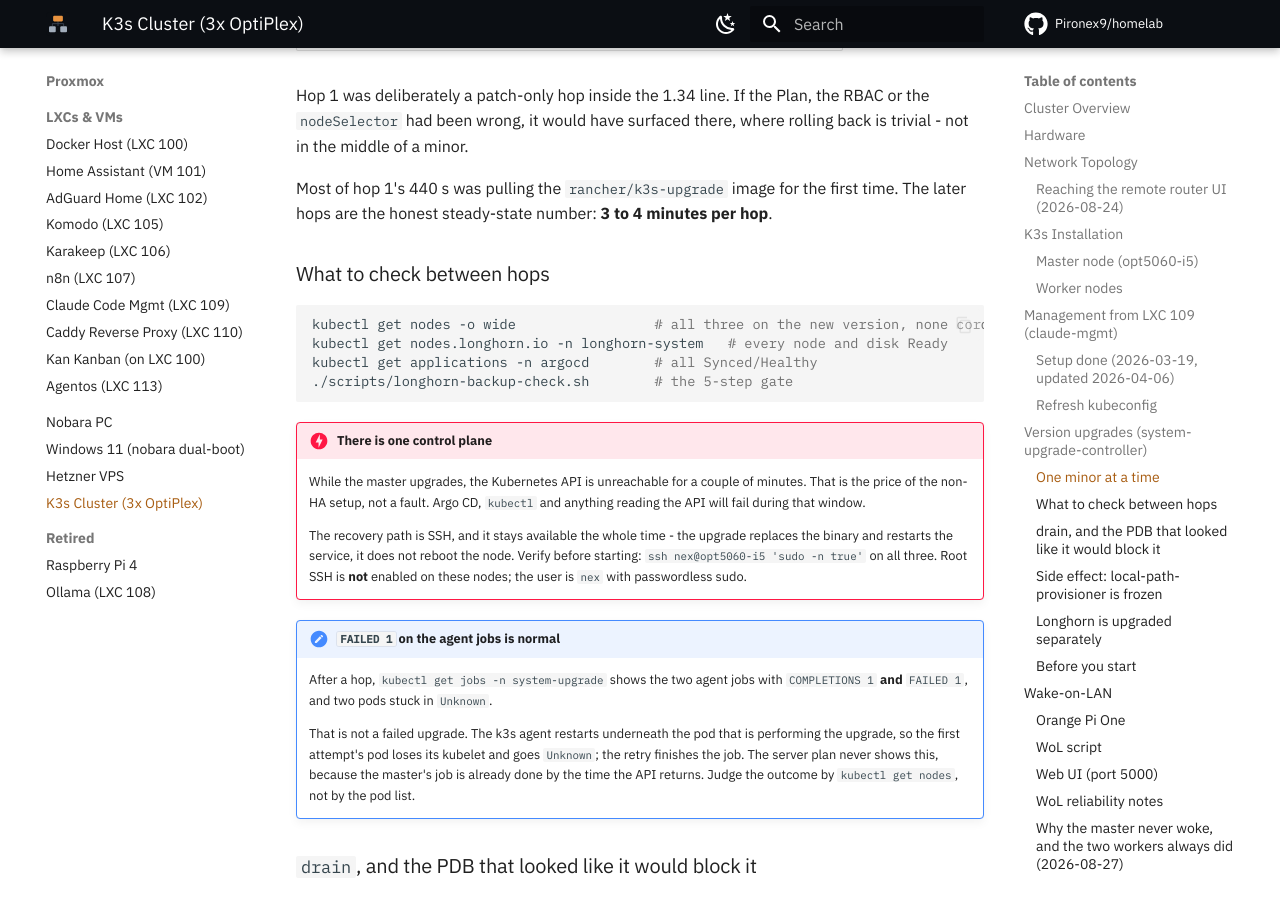
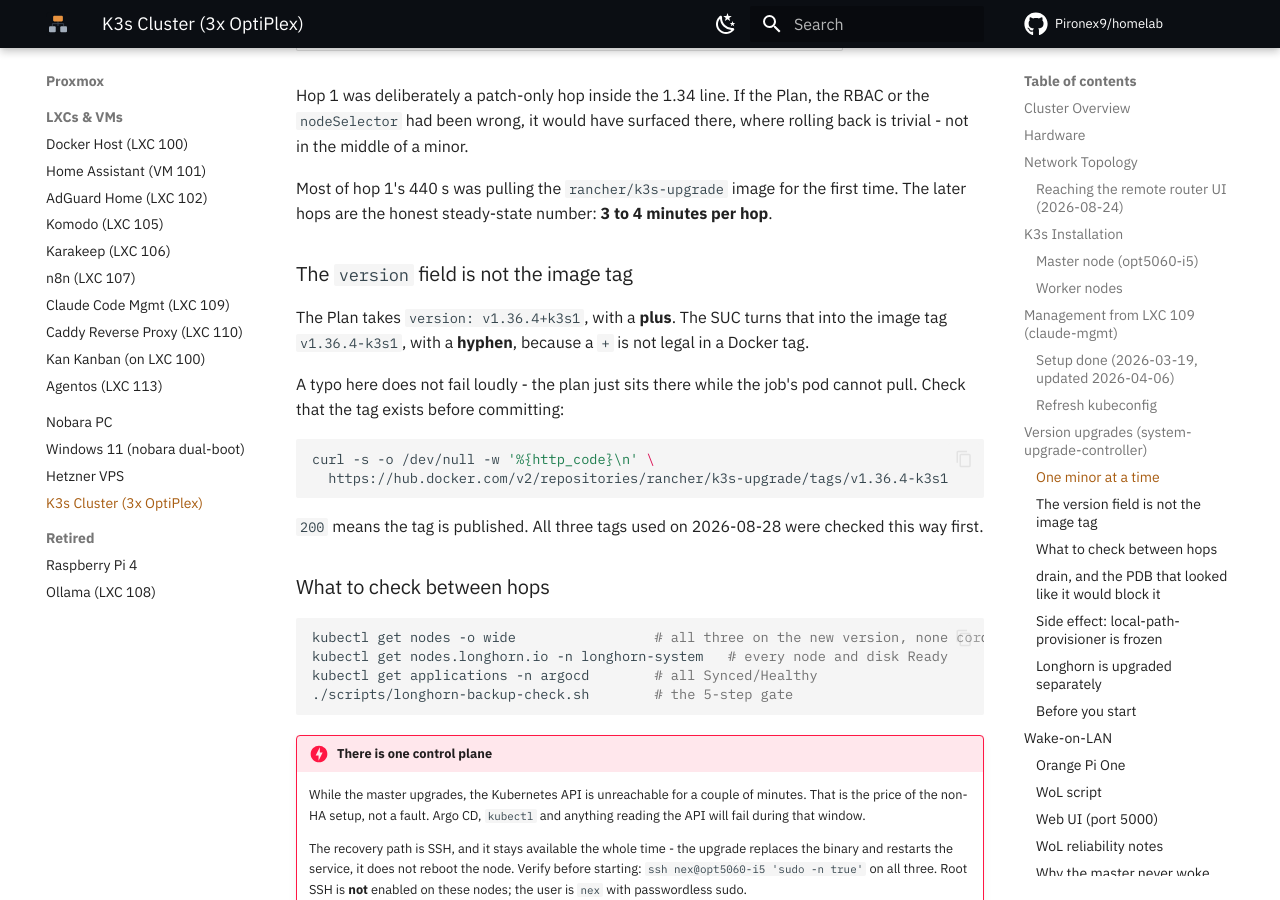
Before and after one commit to Pironex9/homelab, an MkDocs documentation site: the page built from docs/hosts/k3s-cluster.md, in a window 1280 px wide and 900 px high, scrolled down 6778 px. Built offline with MkDocs 1.6.1 and Material for MkDocs 9.7.7, drawn with Linux system fonts in a browser that asks for light colours; comment, search, counter and statistics services are not loaded.

Commit message:
docs: a k8s/ reteg bekerult a repo-szintu utmutatoba
Valodi hiany volt: a k8s/ mappa - az Argo CD app-of-apps reteg, 2026-08-24 ota
letezik, es 2026-08-28 ota a k3s verziofrissites is ott lakik - sem az
AGENTS.md-ben, sem a gyoker CLAUDE.md-ben nem szerepelt. Egy uj session nem
tudta volna, hogy letezik.

Mindketto frissitve (a gyoker CLAUDE.md gitignored, ezert csak az AGENTS.md
latszik a diffben), plusz a docs/README.md sora.

Uj szakasz a k3s doksiban: a version mezo NEM az image tag. A Plan
'v1.36.4+k3s1'-et kap, a SUC ebbol 'v1.36.4-k3s1' tagot csinal, mert a + nem
legalis Docker tagben. Egy elgepeles itt nem hangosan bukik el - a plan csak
ul, mig a pod nem tud pullolni. A curl-os ellenorzes kiirva; a 2026-08-28-i
harom tag mindegyike igy lett elozetesen ellenorizve.

````diff
--- a/docs/hosts/k3s-cluster.md
+++ b/docs/hosts/k3s-cluster.md
@@ -285,6 +285,22 @@
 
 Most of hop 1's 440 s was pulling the `rancher/k3s-upgrade` image for the first time.
 The later hops are the honest steady-state number: **3 to 4 minutes per hop**.
+
+### The `version` field is not the image tag
+
+The Plan takes `version: v1.36.4+k3s1`, with a **plus**. The SUC turns that into the
+image tag `v1.36.4-k3s1`, with a **hyphen**, because a `+` is not legal in a Docker tag.
+
+A typo here does not fail loudly - the plan just sits there while the job's pod cannot
+pull. Check that the tag exists before committing:
+
+```bash
+curl -s -o /dev/null -w '%{http_code}\n' \
+  https://hub.docker.com/v2/repositories/rancher/k3s-upgrade/tags/v1.36.4-k3s1
+```
+
+`200` means the tag is published. All three tags used on 2026-08-28 were checked this
+way first.
 
 ### What to check between hops
 
````
Also changed, not shown: AGENTS.md (+1 -0 lines), docs/README.md (+1 -1 lines).
